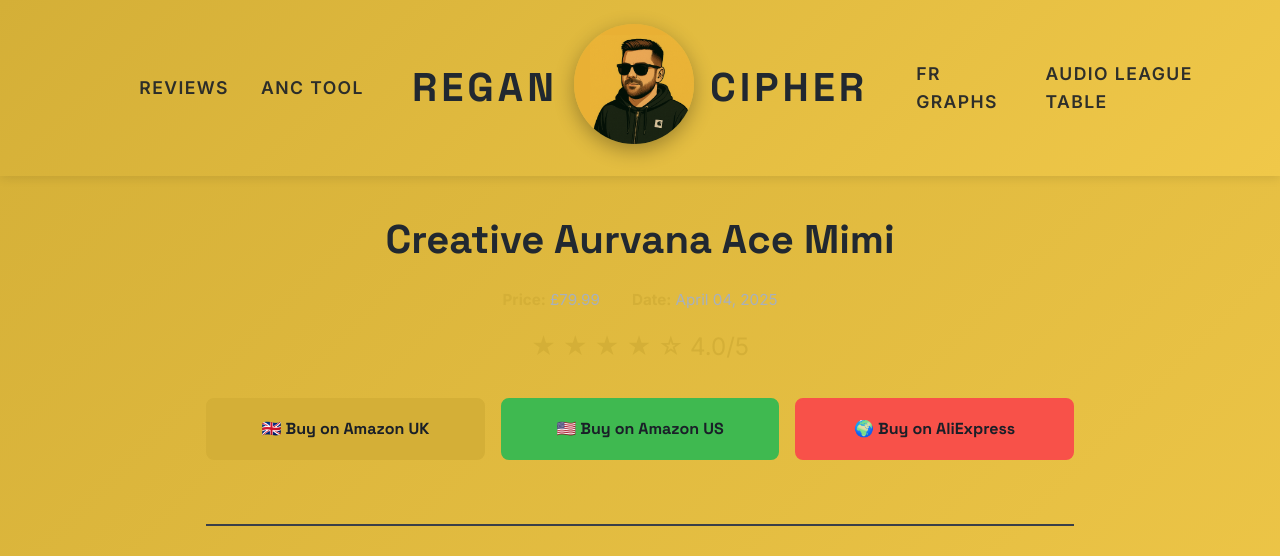
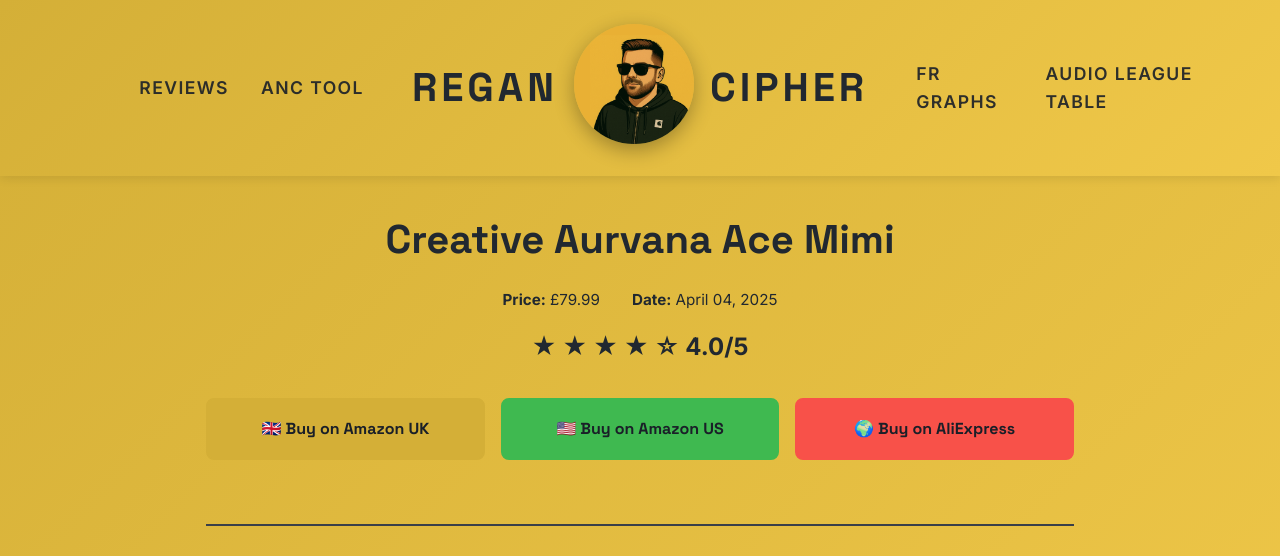
Before and after one commit to regancipher/regancipher.github.io, a Jekyll site: the page built from _posts/2025-04-04-creative-aurvana-mimi-review.md, in a window 1280 px wide and 1400 px high. Shown: the top 556 px of the window. Built offline with Jekyll 4.4.1, drawn with Linux system fonts in a browser that asks for light colours; grey boxes are pictures that could not be loaded.

```diff
--- a/_layouts/review.html
+++ b/_layouts/review.html
@@ -33,18 +33,20 @@
 }
 
 .review-meta-item {
-    color: var(--text-secondary);
+    color: var(--secondary-bg);
     font-size: 0.95rem;
 }
 
 .review-meta-item strong {
-    color: var(--accent-color);
+    color: var(--secondary-bg);
+    font-weight: 700;
 }
 
 .rating {
     font-size: 1.5rem;
-    color: var(--accent-color);
+    color: var(--secondary-bg);
     margin: 1rem 0;
+    font-weight: 700;
 }
 
 .affiliate-links {
@@ -149,12 +151,6 @@
     font-weight: 600;
     color: var(--accent-color);
     width: 40%;
-}
-
-.pros-cons-grid {
-    display: grid;
-    grid-template-columns: 1fr 1fr;
-    gap: 1.5rem;
 }
 
 .pros-box, .cons-box {
@@ -271,10 +267,6 @@
     }
 
     .review-top-grid {
-        grid-template-columns: 1fr;
-    }
-
-    .pros-cons-grid {
         grid-template-columns: 1fr;
     }
 
```
Lines whose indentation alone changed are shown as unchanged.
